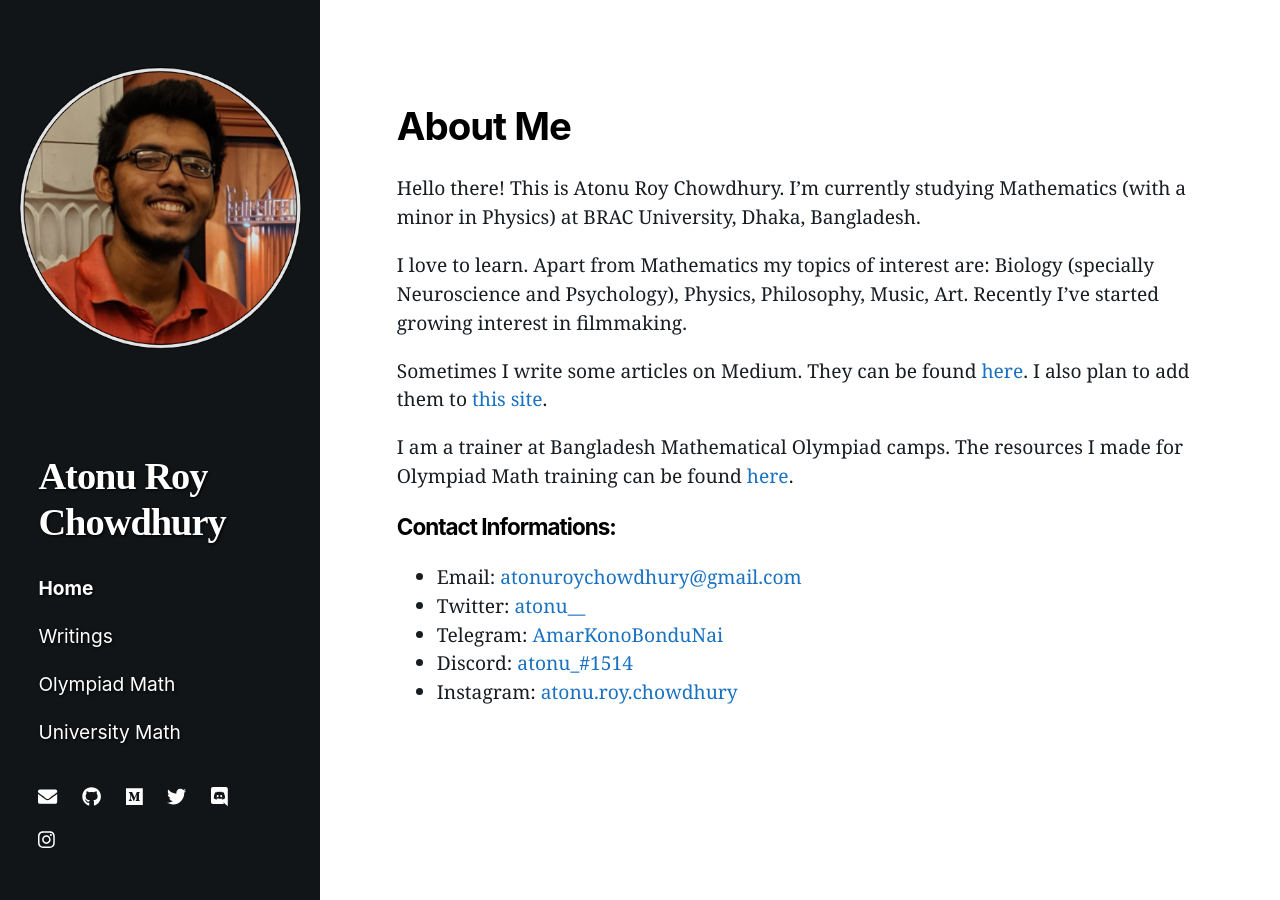
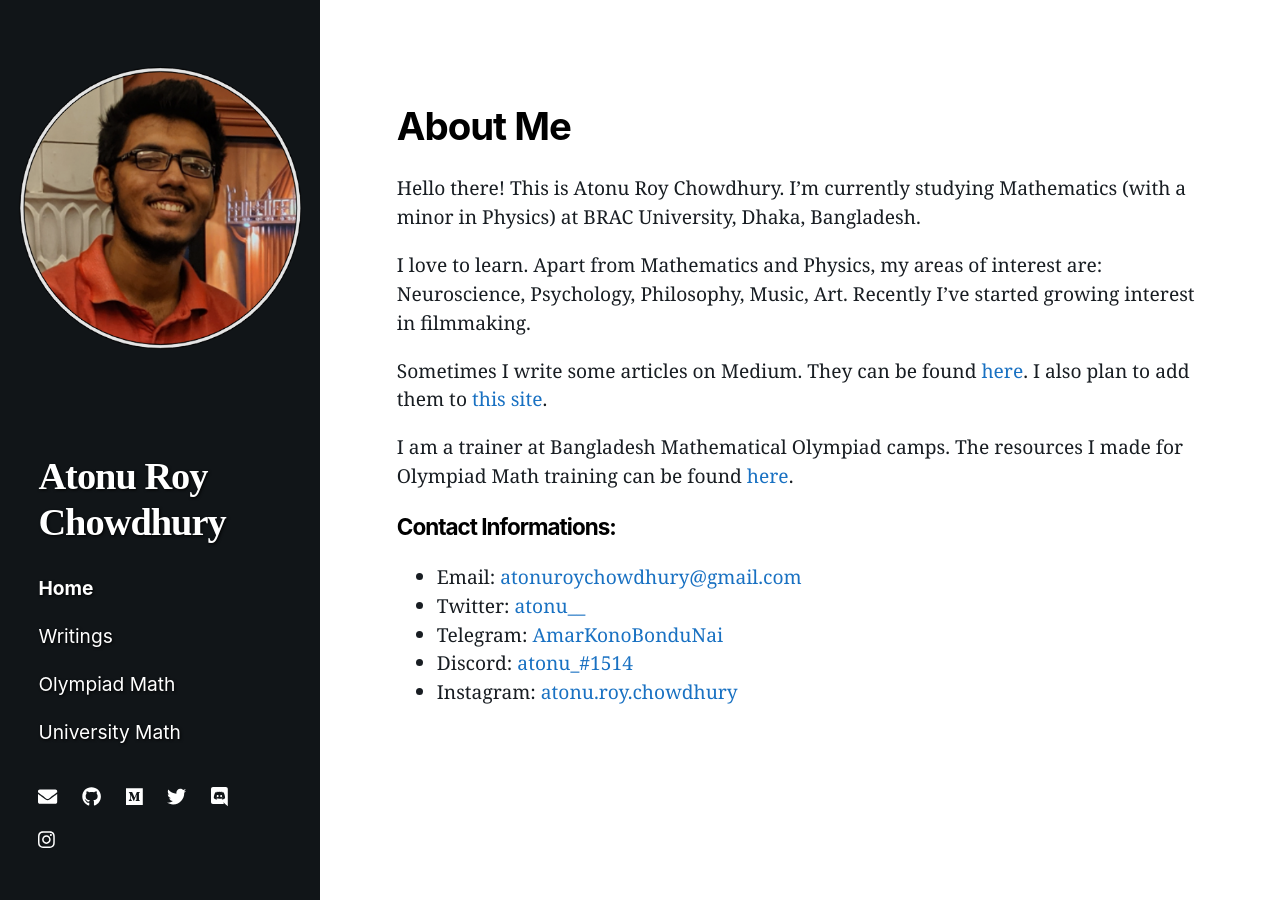
Before and after one commit to atonurc/atonurc.github.io, a Jekyll site: the page built from index.markdown, in a window 1280 px wide. Built offline with Jekyll 4.4.1, drawn with Linux system fonts in a browser that asks for light colours; nearby versions of some CDN libraries.

Commit message:
Update index.markdown

```diff
--- a/index.markdown
+++ b/index.markdown
@@ -11,7 +11,7 @@ image: /assets/pfp.jpg
 Hello there! This is Atonu Roy Chowdhury. I'm currently studying Mathematics (with a minor in Physics) at BRAC University, Dhaka, Bangladesh.
 
 
-I love to learn. Apart from Mathematics my topics of interest are: Biology (specially Neuroscience and Psychology), Physics, Philosophy, Music, Art. Recently I've started growing interest in filmmaking.
+I love to learn. Apart from Mathematics and Physics, my areas of interest are: Neuroscience, Psychology, Philosophy, Music, Art. Recently I've started growing interest in filmmaking.
 
 
 Sometimes I write some articles on Medium. They can be found [here](https://atonu-roy-chowdhury.medium.com). I also plan to add them to [this site](/writings).
```
